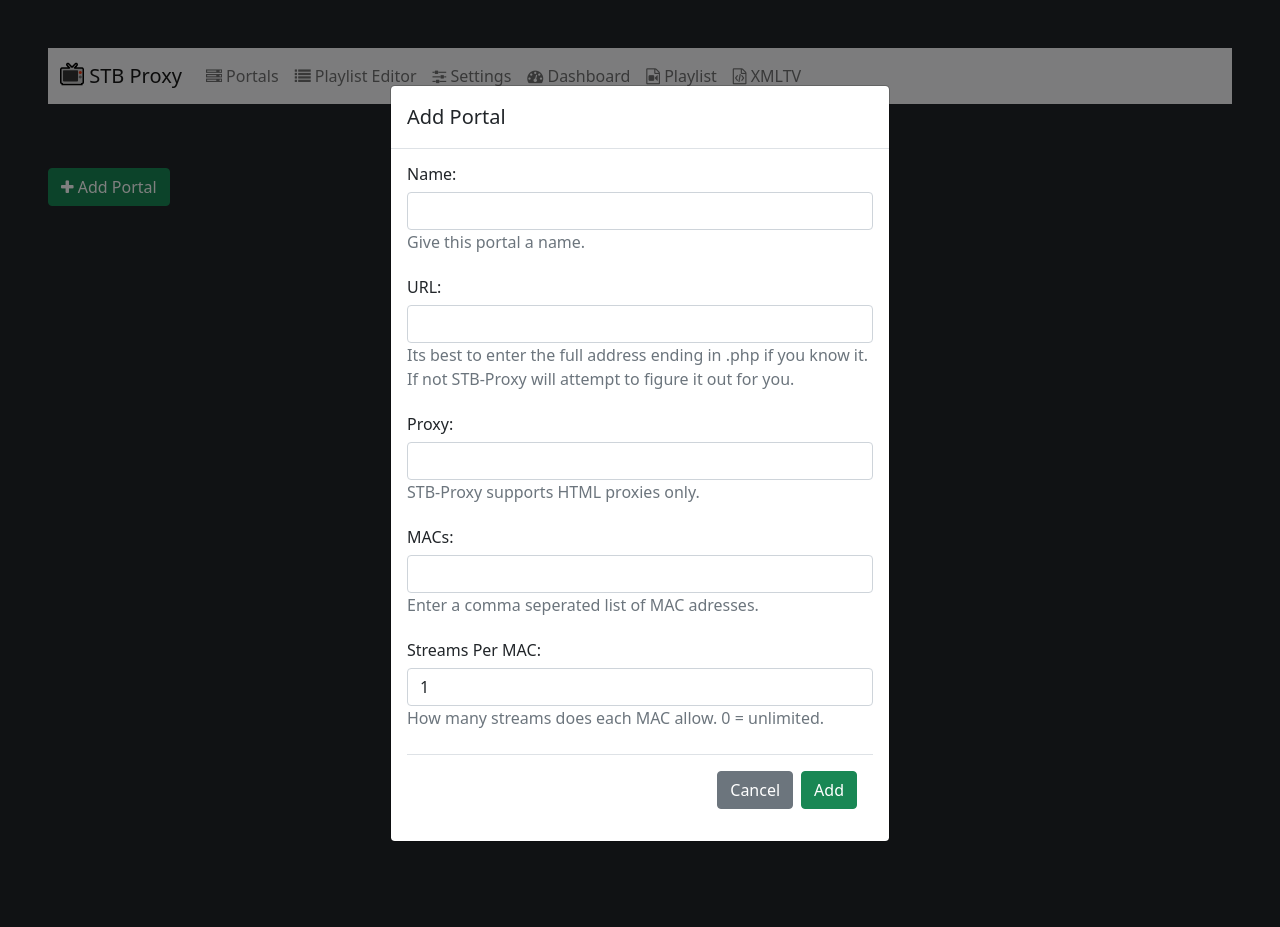
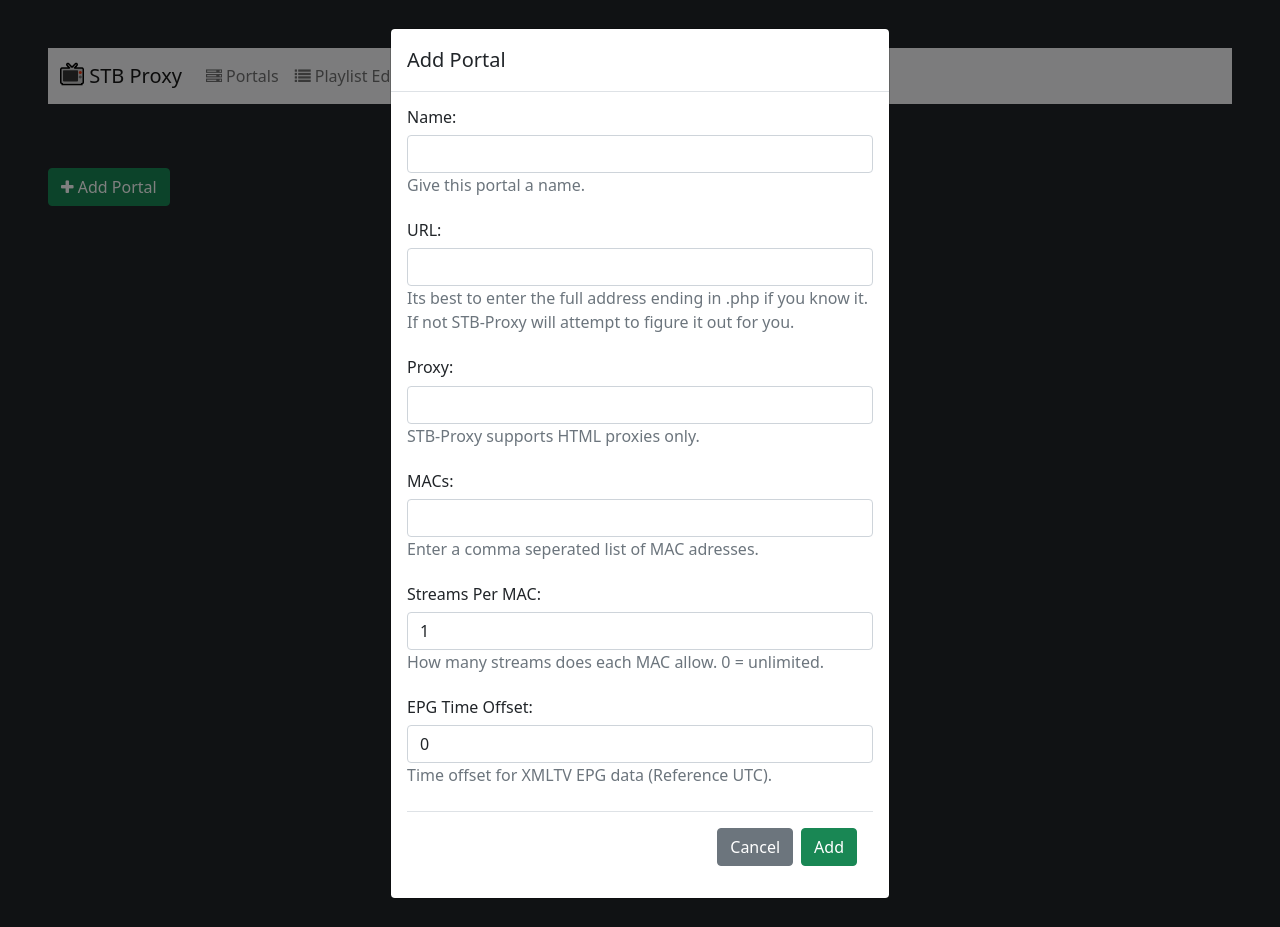
Before and after one commit to Chris230291/STB-Proxy, a Flask app: page /portals in a window 1280 px wide, after a click on "Add Portal". Run offline with Flask 3, Linux system fonts and the light colour scheme; some libraries are stand-ins or nearby versions.

Commit message:
Extract ffmpeg stderr and add time offset for xmltv epg.

```diff
--- a/app.py
+++ b/app.py
@@ -1,4 +1,5 @@
 import flask
+import threading
 import stb
 import os
 import json
@@ -14,6 +15,7 @@ from flask import (
     Response,
     make_response,
     flash,
+    stream_with_context
 )
 import time
 from datetime import datetime, timezone
@@ -25,7 +27,6 @@ app = Flask(__name__)
 app.secret_key = secrets.token_urlsafe(32)
 
 logger = logging.getLogger("STB-Proxy")
-logger.setLevel(logging.INFO)
 logFormat = logging.Formatter("%(asctime)s [%(levelname)s] %(message)s")
 fileHandler = logging.FileHandler("STB-Proxy.log")
 fileHandler.setFormatter(logFormat)
@@ -52,6 +53,12 @@ if os.getenv("DEBUG_MODE"):
     debug = debug_str.lower() == 'true' or debug_str == '1'
 else:
     debug = False
+
+# Set log level
+if debug:
+    logger.setLevel(logging.DEBUG)
+else:
+    logger.setLevel(logging.INFO)
 
 occupied = {}
 config = {}
@@ -84,6 +91,7 @@ defaultPortal = {
     "url": "",
     "macs": {},
     "streams per mac": "1",
+    "epgTimeOffset": "0",
     "proxy": "",
     "enabled channels": [],
     "custom channel names": {},
@@ -211,6 +219,7 @@ def portalsAdd():
     url = request.form["url"]
     macs = list(set(request.form["macs"].split(",")))
     streamsPerMac = request.form["streams per mac"]
+    epgTimeOffset = request.form["epg time offset"]
     proxy = request.form["proxy"]
 
     if not url.endswith(".php"):
@@ -248,6 +257,7 @@ def portalsAdd():
             "url": url,
             "macs": macsd,
             "streams per mac": streamsPerMac,
+            "epgTimeOffset": epgTimeOffset,
             "proxy": proxy,
         }
 
@@ -279,6 +289,7 @@ def portalUpdate():
     url = request.form["url"]
     newmacs = list(set(request.form["macs"].split(",")))
     streamsPerMac = request.form["streams per mac"]
+    epgTimeOffset = request.form["epg time offset"]
     proxy = request.form["proxy"]
     retest = request.form.get("retest", None)
 
@@ -325,6 +336,7 @@ def portalUpdate():
         portals[id]["url"] = url
         portals[id]["macs"] = macsout
         portals[id]["streams per mac"] = streamsPerMac
+        portals[id]["epgTimeOffset"] = epgTimeOffset
         portals[id]["proxy"] = proxy
         savePortals(portals)
         logger.info("Portal({}) updated!".format(name))
@@ -665,6 +677,16 @@ def playlist():
 @app.route("/xmltv", methods=["GET"])
 @authorise
 def xmltv():
+
+    def float_to_time_stamp(decimal_hours):
+        hours = int(decimal_hours)
+        minutes = int((decimal_hours - hours) * 60)
+
+        sign = '+' if hours >= 0 else '-'
+        hours = abs(hours)
+
+        return f"{sign}{hours:02d}{minutes:02d}"
+
     channels = ET.Element("tv")
     programmes = ET.Element("tv")
     portals = getPortals()
@@ -676,6 +698,7 @@ def xmltv():
                 url = portals[portal]["url"]
                 macs = list(portals[portal]["macs"].keys())
                 proxy = portals[portal]["proxy"]
+                epgTimeOffset = float(portals[portal]["epgTimeOffset"])
                 customChannelNames = portals[portal].get("custom channel names", {})
                 customEpgIds = portals[portal].get("custom epg ids", {})
 
@@ -714,13 +737,13 @@ def xmltv():
                                             datetime.utcfromtimestamp(
                                                 p.get("start_timestamp")
                                             ).strftime("%Y%m%d%H%M%S")
-                                            + " +0000"
+                                            + " " + float_to_time_stamp(epgTimeOffset)
                                         )
                                         stop = (
                                             datetime.utcfromtimestamp(
                                                 p.get("stop_timestamp")
                                             ).strftime("%Y%m%d%H%M%S")
-                                            + " +0000"
+                                            + " " + float_to_time_stamp(epgTimeOffset)
                                         )
                                         programmeEle = ET.SubElement(
                                             programmes,
@@ -782,7 +805,20 @@ def channel(portalId, channelId):
             )
             logger.info("Unoccupied Portal({}):MAC({})".format(portalId, mac))
 
+        def read_stderr(ffmpeg_sp, last_stderr):
+            while True:
+                line = ffmpeg_sp.stderr.readline()
+                if not line:
+                    break
+                # Decode new line and keep latest 10 lines
+                stderr_text = line.decode('utf-8').strip()
+                logger.debug("FFMPEG stderr: " + stderr_text)
+                last_stderr.append(stderr_text)
+                if len(last_stderr) > 10:
+                    last_stderr.pop(0)
+
         try:
+            last_stderr = [] # list to save the last stderr output
             startTime = datetime.now(timezone.utc).timestamp()
             occupy()
             with subprocess.Popen(
@@ -791,25 +827,42 @@ def channel(portalId, channelId):
                 stdout=subprocess.PIPE,
                 stderr=subprocess.PIPE,
             ) as ffmpeg_sp:
+                stderr_thread = threading.Thread(target=read_stderr, args=(ffmpeg_sp, last_stderr))
+                stderr_thread.start()
+
                 while True:
                     chunk = ffmpeg_sp.stdout.read(1024)
+
                     if len(chunk) == 0:
-                        stderr_output = ffmpeg_sp.stderr.read().decode("utf-8")
-                        if "I/O error" in stderr_output:
-                            logger.info("Stream to peer ({}) closed by server of Portal ({}). Mac address might be over-allocated.".format(ip, portalName))
-                            logger.info("Moving MAC({}) for Portal({})".format(mac, portalName))
-                            moveMac(portalId, mac)
-                        else:
-                            logger.info("Stream of ffmpeg process stopped with unknown error:\n{}".format(stderr_output))
-                        # check if ffmpeg process has closed
-                        if ffmpeg_sp.poll() != 0:
-                            logger.info("Ffmpeg process closed enexpectedly with return / error code ({}).".format(str(ffmpeg_sp.poll())))
-                        break
+                        logger.debug("No streaming data from ffmpeg.")
+                        if ffmpeg_sp.poll() is not None:
+                            logger.info("Ffmpeg process closed unexpectedly with return / error code ({}).".format(str(ffmpeg_sp.poll())))
+                            # Check errors
+                            error_text = "\n".join(last_stderr)
+                            if "I/O error" in error_text:
+                                logger.info("Stream to peer ({}) closed by server of Portal ({}).".format(ip, portalName))
+                                # calc streaming duration
+                                streamDuration = datetime.now(timezone.utc).timestamp() - startTime
+                                if streamDuration < 120:
+                                    logger.info("Server closed connection after a short streaming period, which indicates that Mac address might be over-allocated.")
+                                    logger.info("Moving MAC({}) for Portal({})".format(mac, portalName))
+                                    moveMac(portalId, mac)
+                            elif "Operation timed out" in error_text:
+                                logger.info("Connection to server of Portal ({}) timed out.".format(portalName))
+                            else:
+                                logger.debug("Stream of ffmpeg process stopped with unknown error:\n{}".format(error_text))
+                            # stop streaming
+                            break
                     yield chunk
-        except:
+
+        except GeneratorExit:
+            logger.info('Stream closed by client.')
+            pass
+        except Exception as e:
             pass
         finally:
             unoccupy()
+            stderr_thread.join()  # Wait for the end of the stderr thread
             ffmpeg_sp.kill()
 
     def testStream():
@@ -913,7 +966,7 @@ def channel(portalId, channelId):
                     if proxy:
                         ffmpegcmd.insert(1, "-http_proxy")
                         ffmpegcmd.insert(2, proxy)
-                    return Response(streamData(), mimetype="application/octet-stream")
+                    return Response(stream_with_context(streamData()), mimetype="application/octet-stream")
 
                 else:
                     if getSettings().get("stream method", "ffmpeg") == "ffmpeg":
@@ -930,7 +983,7 @@ def channel(portalId, channelId):
                         " ".join(ffmpegcmd.split())  # cleans up multiple whitespaces
                         ffmpegcmd = ffmpegcmd.split()
                         return Response(
-                            streamData(), mimetype="application/octet-stream"
+                            stream_with_context(streamData()), mimetype="application/octet-stream"
                         )
                     else:
                         logger.info("Redirect sent")
@@ -1040,7 +1093,7 @@ def channel(portalId, channelId):
                                                         )  # cleans up multiple whitespaces
                                                         ffmpegcmd = ffmpegcmd.split()
                                                         return Response(
-                                                            streamData(),
+                                                            stream_with_context(streamData()),
                                                             mimetype="application/octet-stream",
                                                         )
                                                     else:
@@ -1199,7 +1252,10 @@ if __name__ == "__main__":
     config = loadConfig()
     if debug:
         # If DEBUG is active, use default flask development sever in debug mode
+        logger.info("ATTENTION: Server started in debug mode. Don't use on productive systems!")
+        # Flask server in debug mode can lead to errors in vscode debugger
         app.run(host="0.0.0.0", port=8001, debug=debug)
+        #app.run(host="0.0.0.0", port=8001, debug=False)
     else:
         # On release use waitress server with multi-threading
         waitress.serve(app, port=8001, _quiet=True, threads=24)
--- a/templates/portals.html
+++ b/templates/portals.html
@@ -24,6 +24,7 @@
                     data-url="{{ portals[portal].url }}" data-proxy="{{ portals[portal].proxy }}"
                     data-macs="{{ portals[portal].macs|join(',') }}"
                     data-streamsPerMac="{{ portals[portal]['streams per mac'] }}" data-bs-toggle="modal"
+                    data-epgTimeOffset="{{ portals[portal].epgTimeOffset }}"
                     data-bs-target="#modalEdit">
                     <i class="me-2 fa fa-server"{{ "hidden" if portals[portal].enabled =='false' }}></i>
                     <i class="me-2 fa fa-ban"{{ "hidden" if portals[portal].enabled =='true' }}></i>
@@ -97,6 +98,13 @@
 
                     <br><br>
 
+                    <h6>EPG Time Offset:</h6>
+                    <input type="number" name="epg time offset" class="form-control flex-fill" title="EPG Time Offset"
+                        min="-12" max="14" step="0.5" value="0" required>
+                    <span class="text-muted">Time offset for XMLTV EPG data (Reference UTC).</span>
+
+                    <br><br>
+
                     <div class="modal-footer">
                         <button class="btn btn-secondary" title="Cancel" data-bs-dismiss="modal">Cancel</button>
                         <button class="btn btn-success btn-block" title="Add">Add</button>
@@ -160,6 +168,13 @@
 
                     <br><br>
 
+                    <h6>EPG Time Offset:</h6>
+                    <input type="number" name="epg time offset" id="editEpgTimeOffset" class="form-control flex-fill"
+                        title="EPG Time Offset" min="-12" max="14" step="0.5" value="0" required>
+                    <span class="text-muted">Time offset for XMLTV EPG data (Reference UTC).</span>
+
+                    <br><br>
+
                     <div class="modal-footer">
                         <button class="btn btn-danger me-auto" title="Delete" form="delete"
                             id="deleteName">Delete</button>
@@ -206,6 +221,7 @@
         var proxy = button.getAttribute('data-proxy');
         var macs = button.getAttribute('data-macs');
         var streamsPerMac = button.getAttribute('data-streamsPerMac');
+        var epgTimeOffset = button.getAttribute('data-epgTimeOffset');
         document.getElementById('editId').value = id;
         if (enabled == "true") {
             document.getElementById('editEnabled').checked = true;
@@ -217,6 +233,7 @@
         document.getElementById('editProxy').value = proxy;
         document.getElementById('editMacs').value = macs;
         document.getElementById('editStreamsPerMac').value = streamsPerMac;
+        document.getElementById('editEpgTimeOffset').value = epgTimeOffset;
         document.getElementById('deleteId').value = id;
         document.getElementById('deleteName').value = name;
         document.getElementById('retest').checked = false;
```
